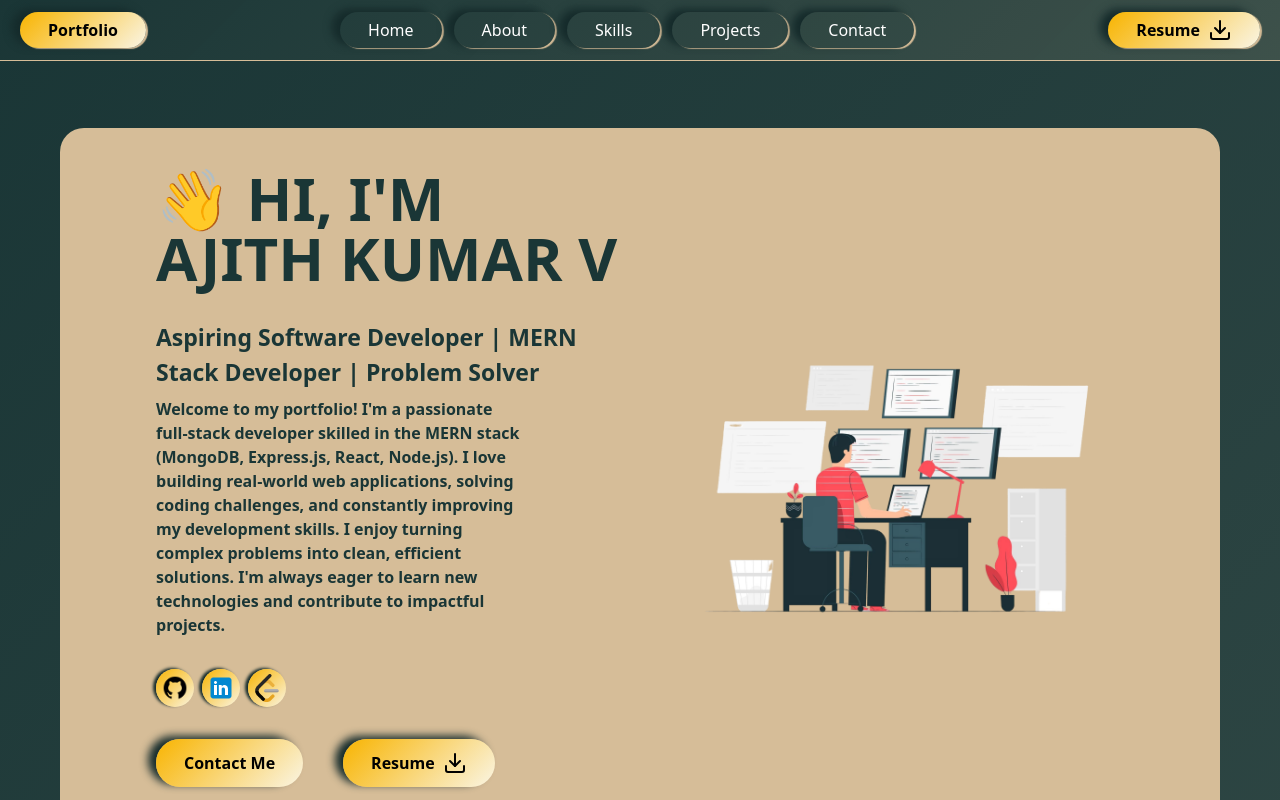
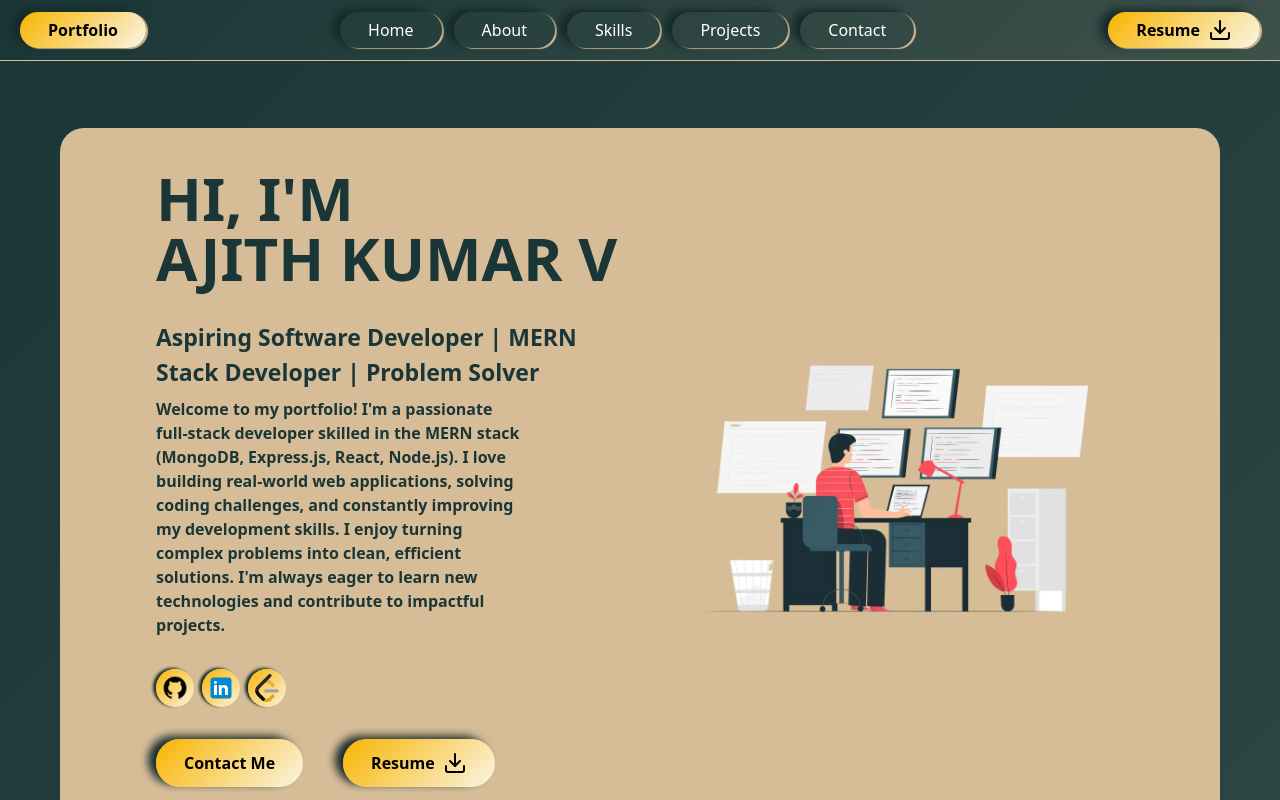
Before and after one commit to ajithkumar-velu/Portfolio, a React (Vite) app: page / in a window 1280 px wide. Shown: the top 800 px of the page. Built offline with nearby package versions, Linux system fonts and the light colour scheme.

Commit message:
update Contact number min max

```diff
--- a/src/components/Contact.jsx
+++ b/src/components/Contact.jsx
@@ -36,7 +36,7 @@ const Contact = () => {
                         <input name='email' className='bg-c1 rounded-md w-full focus:border-white border-c1 focus:shadow-[2px_1px_0.5px_#152b2b] border text-black placeholder:text-black/50  outline-none shadow-[-4px_-2px_10px_#000000,2.5px_1.5px_1px_#152b2b] px-5 py-2 font-semibold' type="email" placeholder='Enter Your Email...' required />
                     </div>
                     <div className='gap-7 flex w-full flex-col sm:flex-row' >
-                        <input min={10} max={10} name='phone' className='bg-c1 rounded-md w-full focus:border-white border-c1 focus:shadow-[2px_1px_0.5px_#152b2b] border text-black placeholder:text-black/50  outline-none shadow-[-4px_-2px_10px_#000000,2.5px_1.5px_1px_#152b2b] px-5 py-2 font-semibold' type="number" placeholder='Enter Phone Number...' />
+                        <input name='phone' className='bg-c1 rounded-md w-full focus:border-white border-c1 focus:shadow-[2px_1px_0.5px_#152b2b] border text-black placeholder:text-black/50  outline-none shadow-[-4px_-2px_10px_#000000,2.5px_1.5px_1px_#152b2b] px-5 py-2 font-semibold' type="number" placeholder='Enter Phone Number...' />
                         <input name='subject' className='bg-c1 rounded-md w-full focus:border-white border-c1 focus:shadow-[2px_1px_0.5px_#152b2b] border text-black placeholder:text-black/50  outline-none shadow-[-4px_-2px_10px_#000000,2.5px_1.5px_1px_#152b2b] px-5 py-2 font-semibold' type="text" placeholder='Enter Email Subject...' />
                     </div>
                     <textarea name='message' className='bg-c1 rounded-md focus:border-white border-c1 focus:shadow-[2px_1px_0.5px_#152b2b] border text-black placeholder:text-black/50  outline-none shadow-[-4px_-2px_10px_#000000,2.5px_1.5px_1px_#152b2b] w-full px-5 py-2 font-semibold h-48' placeholder='Write Email here...' />
--- a/src/components/Hero.jsx
+++ b/src/components/Hero.jsx
@@ -8,7 +8,7 @@ const Hero = () => {
     return (
         <div className='flex flex-col-reverse gap-10 lg:gap-10 lg:flex-row items-center justify-around px-5 sm:px-24 pt-10 bg-[#D6BD98] m-5 clip-path-zigzag pb-28 mt-32 rounded-s-3xl rounded-e-3xl'>
             <div className=' flex-1 flex flex-col gap-8 text-center md:text-left' >
-                <h1 className='text-[#1a3636] text-4xl sm:text-5xl md:text-6xl font-bold uppercase' >👋 Hi, I'm
+                <h1 className='text-[#1a3636] text-4xl sm:text-5xl md:text-6xl font-bold uppercase' >Hi, I'm
                     <p  className='whitespace-nowrap' >Ajith Kumar V</p>
                 </h1>
                 <div className=' text-[#1a3636] font-semibold flex flex-col gap-2' >
```
